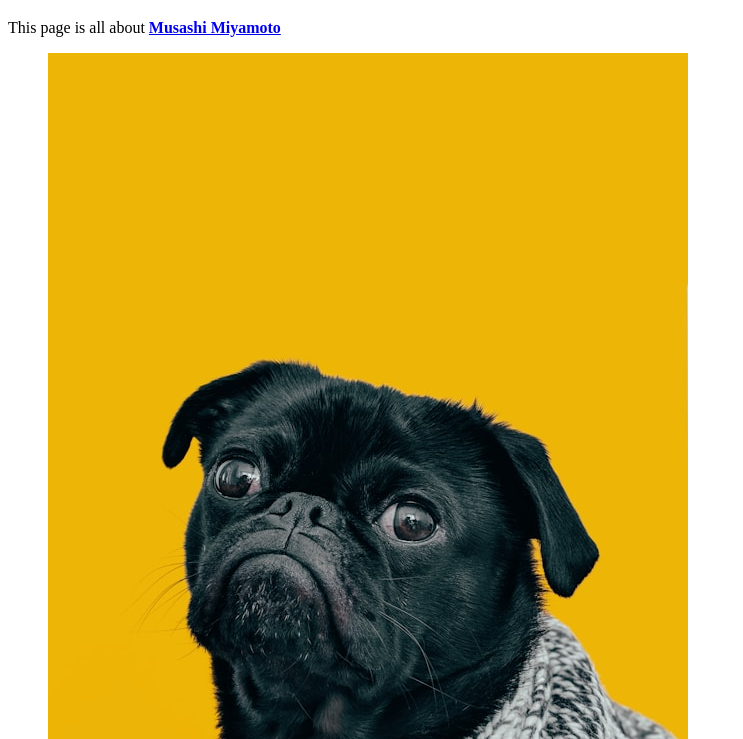
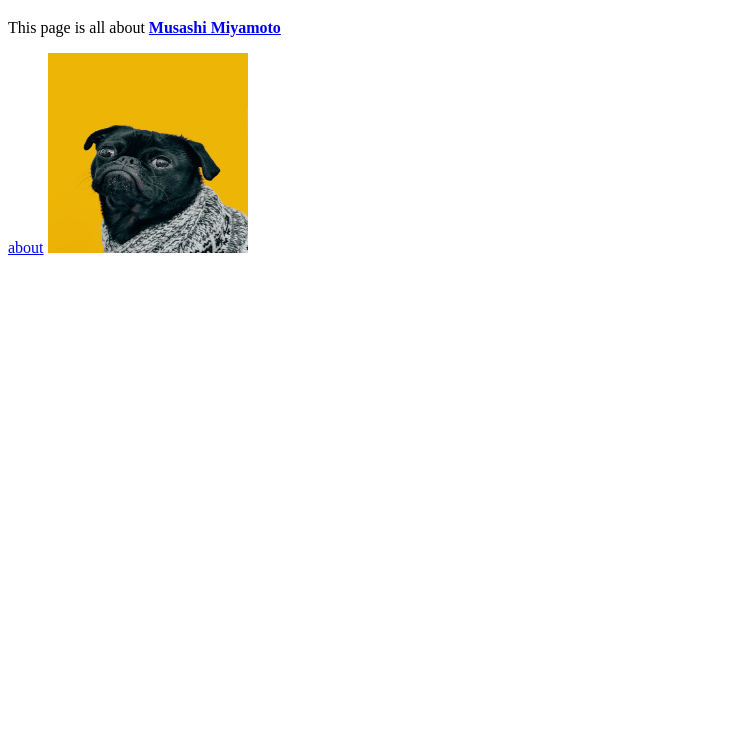
Before and after one commit to Accaguiat/odin-links-and-images, a plain HTML site: page index.html in a window 1280 px wide. Shown: the part 61-800 px from the top of the page, without its empty margins (0-743 px from the left). Drawn offline with Linux system fonts and the light colour scheme.

Commit message:
Edited version

```diff
--- a/index.html
+++ b/index.html
@@ -10,7 +10,7 @@
             <h1>Testing of the anchor tag "&lt a &gt"</h1>
             <p>This page is all about <a href="https://en.wikipedia.org/wiki/Miyamoto_Musashi" target="_blank rel="noopener noreferrer"><strong>Musashi Miyamoto</strong></a></p>
             <a href="pages/about.html">about</a>
-            <img src="./images/dog.jpg">
+            <img src="./images/dog.jpg" alt="A dog" height="200" width="200">
         </main>
     </body>
 </html>
```
